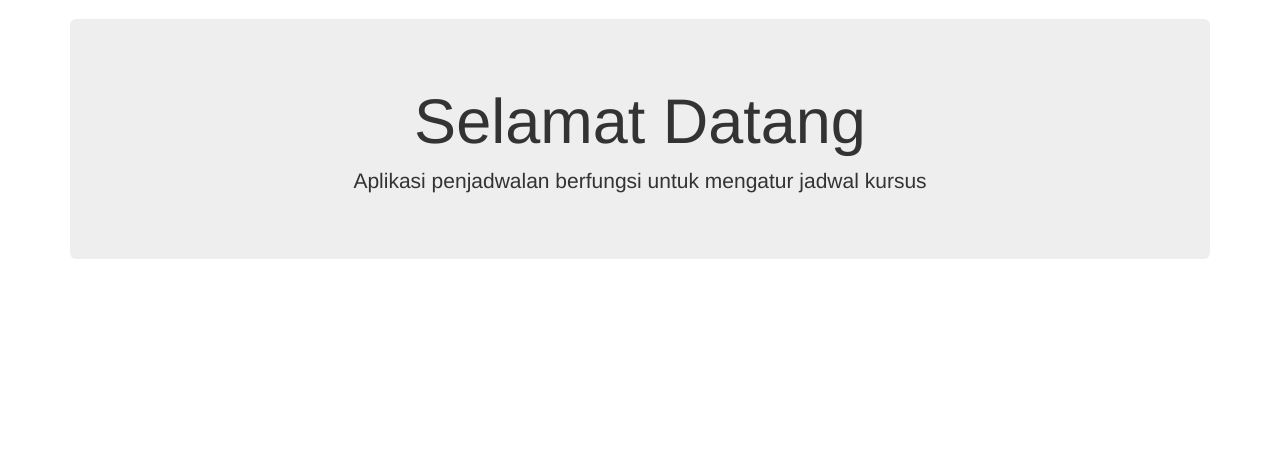
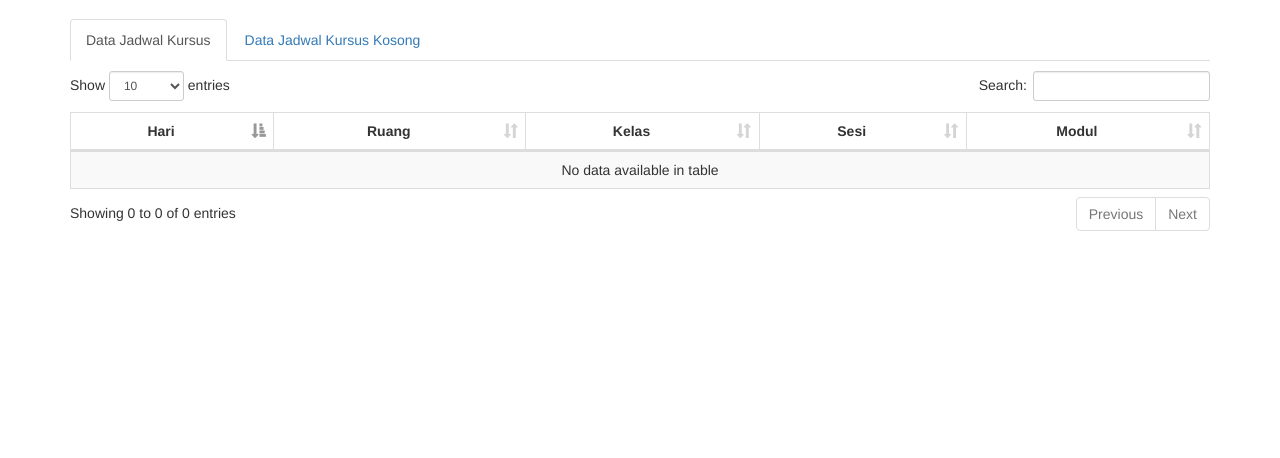
Before and after one commit to RizkiMufrizal/Aplikasi-Penjadwalan, a CodeIgniter app: page /Aplikasi-Penjadwalan/index.php/kursus in a window 1280 px wide. Shown: the part 51-509 px from the top of the page. Run offline with CodeIgniter, Linux system fonts and the light colour scheme; data that the repository does not hold is empty.

Commit message:
update kursus view

```diff
--- a/application/views/KursusView.php
+++ b/application/views/KursusView.php
@@ -23,11 +23,68 @@
 
         <div class="container">
 
-            <div class="jumbotron text-center">
-                <h1>Selamat Datang</h1>
-                <p>Aplikasi penjadwalan berfungsi untuk mengatur jadwal kursus</p>
+            <div>
+                <ul class="nav nav-tabs" role="tablist">
+                    <li role="presentation" class="active"><a href="#home" aria-controls="home" role="tab" data-toggle="tab">Data Jadwal Kursus</a></li>
+                    <li role="presentation"><a href="#profile" aria-controls="profile" role="tab" data-toggle="tab">Data Jadwal Kursus Kosong</a></li>
+                </ul>
+
+                <!-- Tab panes -->
+                <div class="tab-content">
+                    <div role="tabpanel" class="tab-pane active" id="home">
+
+                        <p></p>
+
+                        <table id="tabel1" class="table table-bordered table-hover table-responsive table-striped">
+                            <thead>
+                                <tr>
+                                    <th class="text-center">Hari</th>
+                                    <th class="text-center">Ruang</th>
+                                    <th class="text-center">Kelas</th>
+                                    <th class="text-center">Sesi</th>
+                                    <th class="text-center">Modul</th>
+                                </tr>
+                            </thead>
+                            <tbody>
+                                <?php foreach ($dataKursus as $d) { ?>
+                                    <tr>
+                                        <td><?php echo $d->hari; ?></td>
+                                        <td><?php echo $d->ruang; ?></td>
+                                        <td><?php echo $d->kelas; ?></td>
+                                        <td><?php echo $d->sesi; ?></td>
+                                        <td><?php echo $d->modul; ?></td>
+                                    </tr>
+                                <?php } ?>
+                            </tbody>
+                        </table>
+                    </div>
+                    <div role="tabpanel" class="tab-pane" id="profile">
+                        <p></p>
+                        <table id="tabel2" class="table table-bordered table-hover table-responsive table-striped">
+                            <thead>
+                                <tr>
+                                    <th class="text-center">Hari</th>
+                                    <th class="text-center">Ruang</th>
+                                    <th class="text-center">Kelas</th>
+                                    <th class="text-center">Sesi</th>
+                                    <th class="text-center">Modul</th>
+                                </tr>
+                            </thead>
+                            <tbody>
+                                <?php foreach ($dataKursusKosong as $dk) { ?>
+                                    <tr>
+                                        <td><?php echo $dk->hari; ?></td>
+                                        <td><?php echo $dk->ruang; ?></td>
+                                        <td><?php echo (empty($dk->kelas) ? 'kosong' : $dk->kelas) ?></td>
+                                        <td><?php echo $dk->sesi; ?></td>
+                                        <td><?php echo (empty($dk->modul) ? 'kosong' : $dk->modul) ?></td>
+                                    </tr>
+                                <?php } ?>
+                            </tbody>
+                        </table>
+                    </div>
+                </div>
             </div>
-
         </div>
 
         <?php $this->load->view('layout/js') ?>
```
